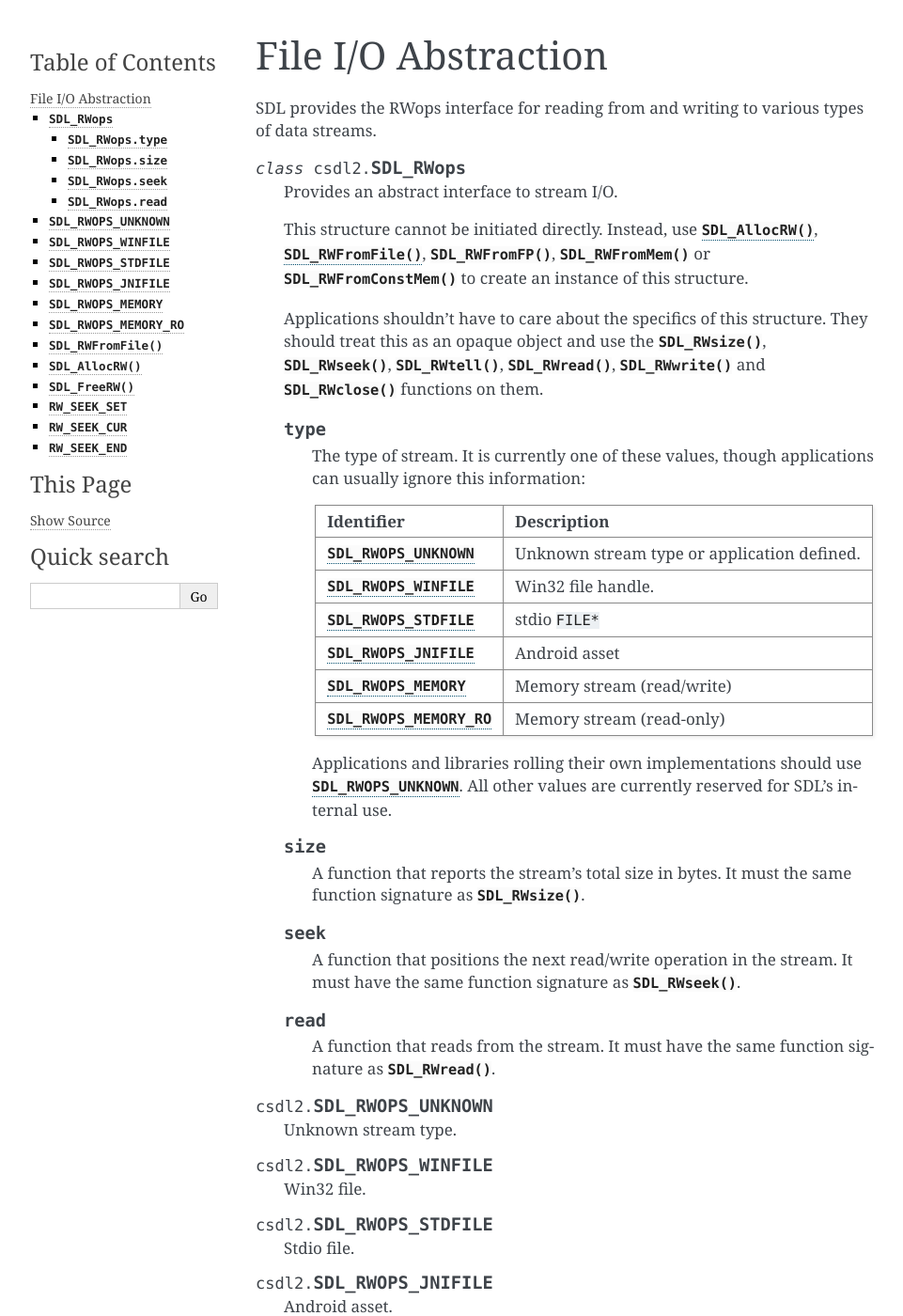
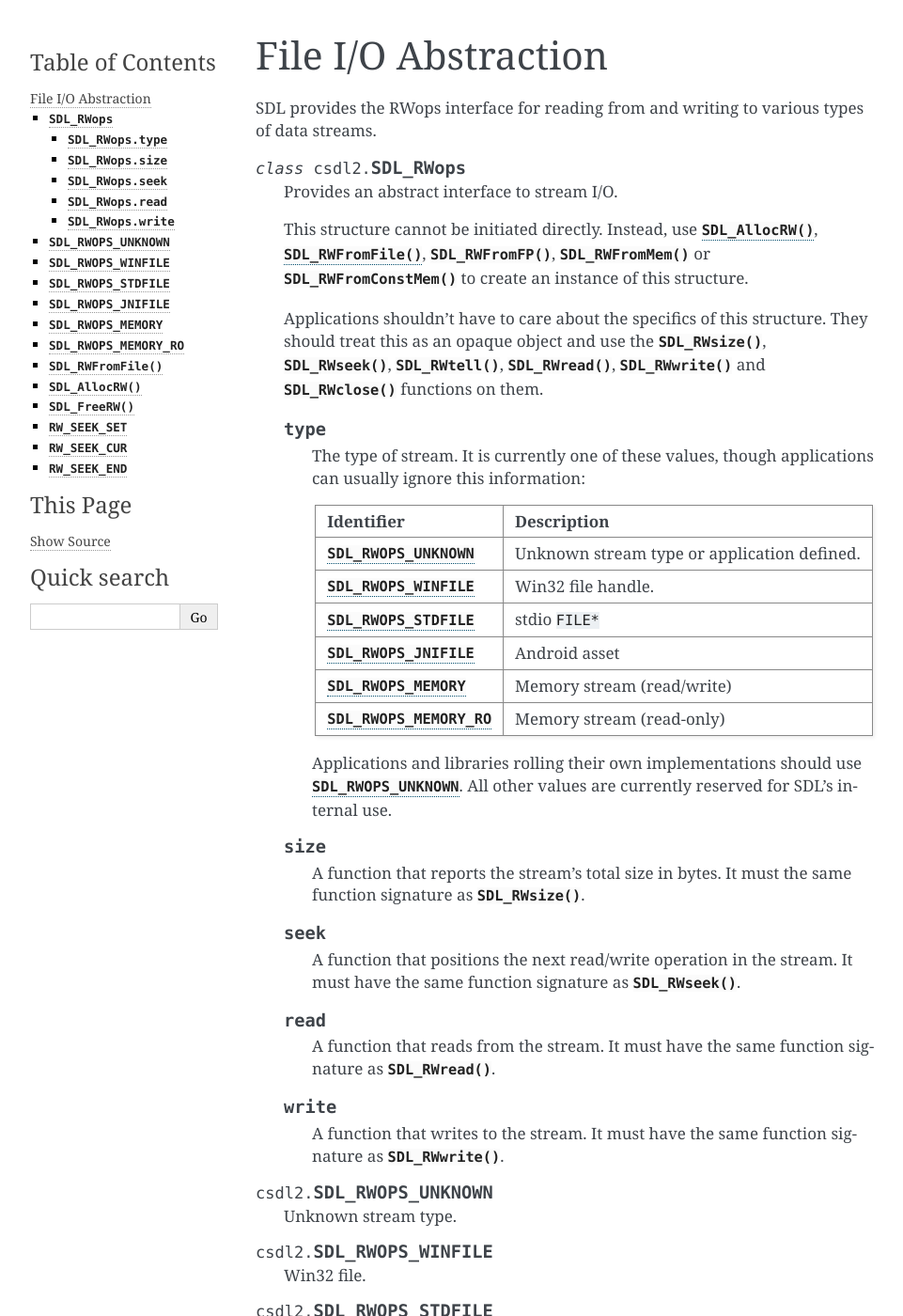
Before and after one commit to pyokagan/pycsdl2, a Sphinx documentation site: the page built from docs/source/api/rwops.rst, in a window 1280 px wide and 1400 px high. Shown: the whole window at 94% size, without its empty margins (148-1109 px from the left). Built offline with Sphinx 7.4.7, drawn with Linux system fonts in a browser that asks for light colours.

Commit message:
docs/api/rwops: document SDL_RWops.write

```diff
--- a/docs/source/api/rwops.rst
+++ b/docs/source/api/rwops.rst
@@ -52,6 +52,11 @@ of data streams.
 
       A function that reads from the stream. It must have the same function
       signature as :func:`SDL_RWread`.
+
+   .. attribute:: write
+
+      A function that writes to the stream. It must have the same function
+      signature as :func:`SDL_RWwrite`.
 
 .. data:: SDL_RWOPS_UNKNOWN
 
```
